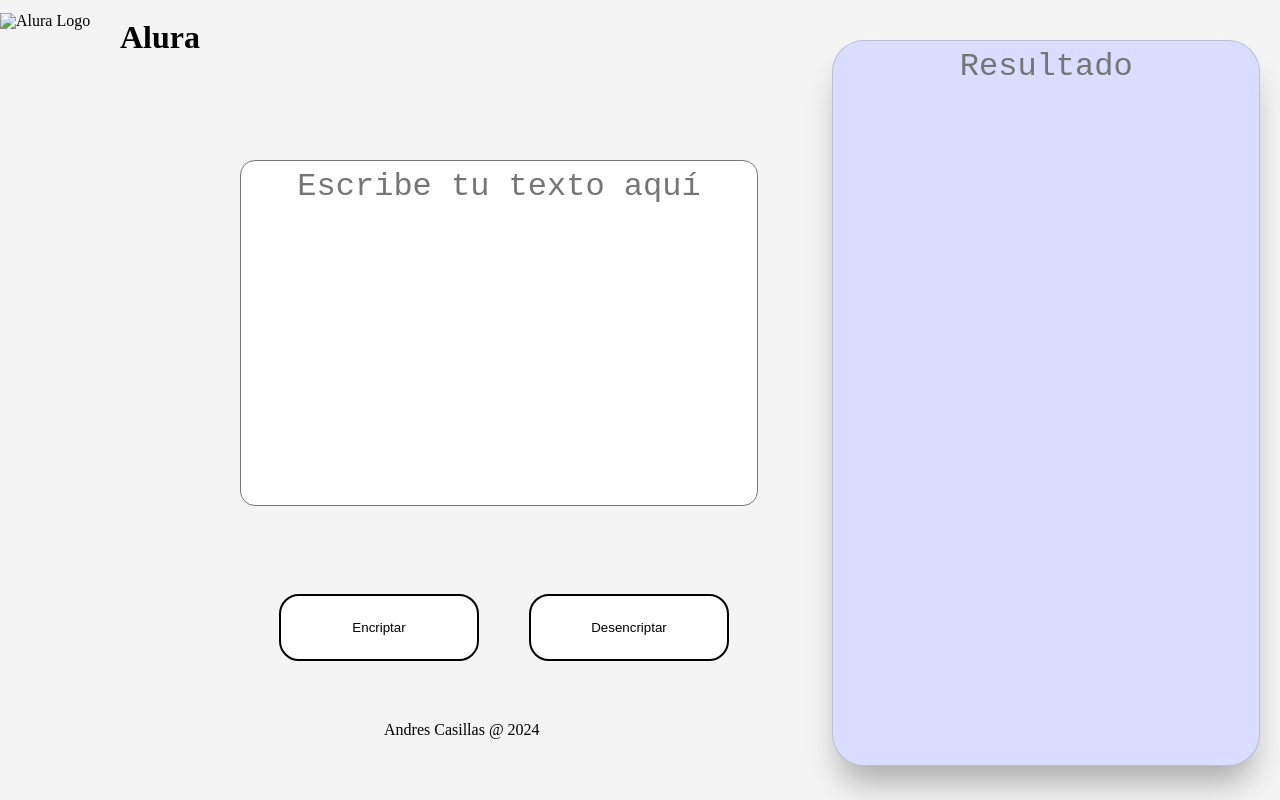
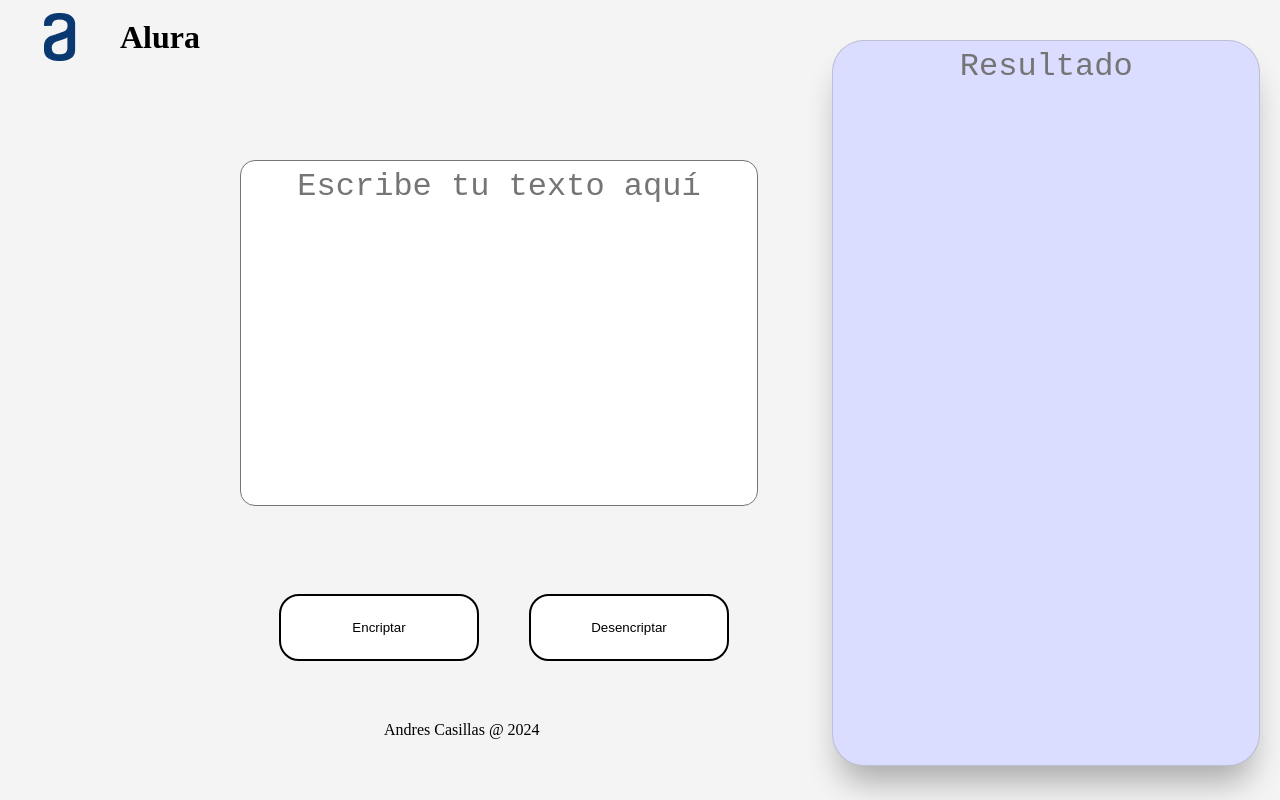
Before and after one commit to Andres-Casillas/Encriptador-de-texto, a plain HTML site: page index.html in a window 1280 px wide. Drawn offline with Linux system fonts and the light colour scheme; the site is published under a folder, as on GitHub Pages, so addresses that start at the root find nothing.

Commit message:
Proyecto Encriptador ONE

```diff
--- a/index.html
+++ b/index.html
@@ -10,7 +10,7 @@
 </head>
 <body>
     <header>
-        <img src="/images/Logo.png" alt="Alura Logo" class="logo">
+        <img src="./images/Logo.png" alt="Alura Logo" class="logo">
         <h1>Alura</h1>
     </header>
     <main>
```
